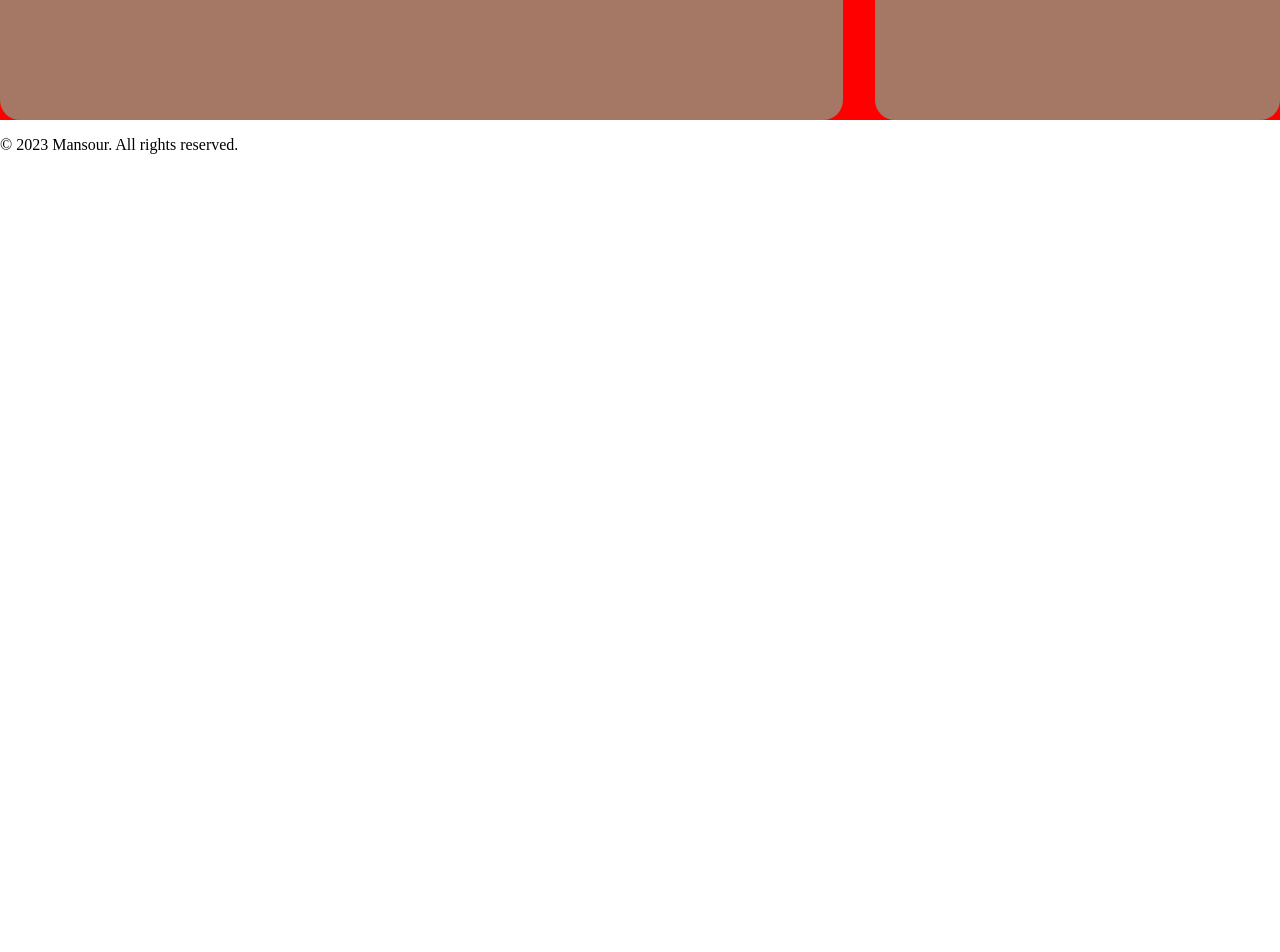
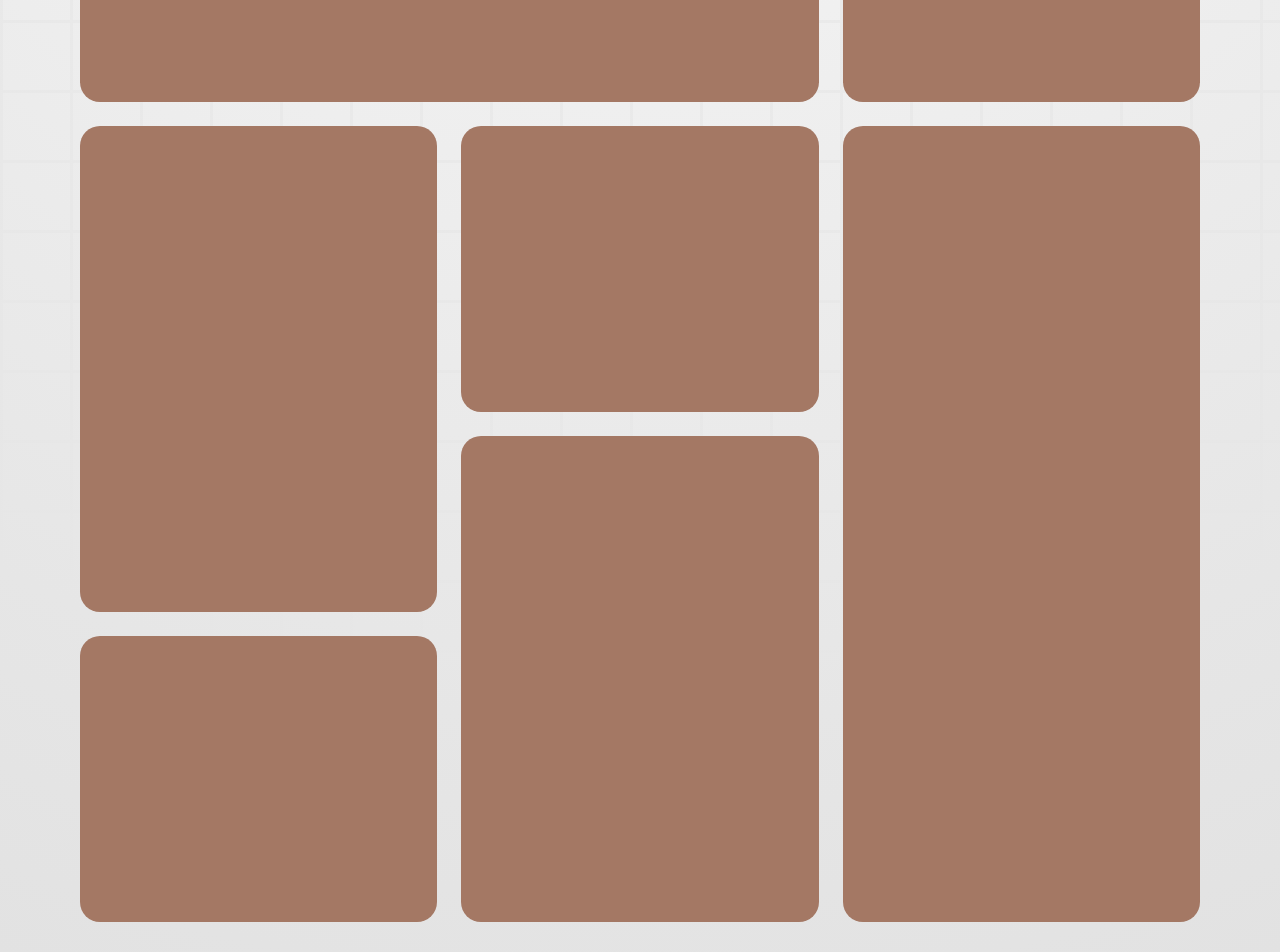
Before and after one commit to mansulol/my-portfolio, a React (Vite) app: page /my-portfolio/projects in a window 1280 px wide. Shown: the part 680-1632 px from the top of the page. Before the commit the page ends 850 px from the top, so only its background shows below. Built offline with nearby package versions, Linux system fonts and the light colour scheme.

Commit message:
grid of project updated

```diff
--- a/src/components/hero/Hero.scss
+++ b/src/components/hero/Hero.scss
@@ -8,7 +8,7 @@ $line-width: 3px;
 
 #section-hero {
     width: 100%;
-    height: 100vh;
+    //height: 100vh;
     background-image: linear-gradient($pattern-color $line-width, transparent $line-width), linear-gradient(to right, $pattern-color $line-width, transparent $line-width);
     background-size: $pattern-size $pattern-size;
     background-color: $background-color;
--- a/src/pages/projects/Projects.scss
+++ b/src/pages/projects/Projects.scss
@@ -1,13 +1,14 @@
 @import '/src/styles/global.scss';
 
 #page-projects{
+    width: 100%;
     min-height: 100vh;
-    width: 100%;
+    display: flex;
+    flex-direction: column;
 }
 
 .container-my-works {
     width: 100%;
-    height: 800px;
     // min-height: 100vh;
     display: flex;
     flex-direction: column;
@@ -28,17 +29,17 @@
     .container-bento-projects {
         width: 100%;
         height: 100%;
-        background-color: blue;
+        display: flex;
         // margin: 0 100px;
 
         .bento-grid-projects-wrapper{
             width: 100%;
-            height: 100%;
-            background-color: red;
+            height: auto;
             display: grid;
             grid-template-columns: repeat(3, 1fr);
-            grid-template-rows: repeat(3, 1fr);
-            gap: 2em;
+            grid-template-rows: 430px 286px 176px 286px;
+            gap: 1.5rem;
+            margin: 2rem 5rem;
 
             .bento-grid{
                 width: 100%;
@@ -48,24 +49,31 @@
             }
 
             .grid-1{
-
-                grid-area: 1 / 1 / 3 / 2;
+                grid-area: 1 / 1 / 2 / 3;
             }
 
             .grid-2{
-                grid-area: 1 / 2 / -3 / 4;
+                grid-area: 1 / 3 / -4 / 4;
             }
 
             .grid-3 {
-                grid-area: 2 / 2 / 3 / 3;
+                grid-area: 2 / 1 / 4 / 2;
             }
 
             .grid-4{
-                grid-area: -3 / -2 / -1 / -1;
+                grid-area: 4 / 1 / 5 / -3;
             }
 
             .grid-5{
-                grid-area: 3 / 1 / 3 / -2;
+                grid-area: 2 / 2 / -3 / 3;
+            }
+
+            .grid-6{
+                grid-area: 3 / 2 / 5 / -2;
+            }
+
+            .grid-7{
+                grid-area: -4 / -2 / -1 / -1;
             }
         }
     }
--- a/src/pages/projects/Projects.tsx
+++ b/src/pages/projects/Projects.tsx
@@ -19,6 +19,8 @@ export default function Projects() {
                             <div className="bento-grid grid-3"></div>
                             <div className="bento-grid grid-4"></div>
                             <div className="bento-grid grid-5"></div>
+                            <div className="bento-grid grid-6"></div>
+                            <div className="bento-grid grid-7"></div>
                         </div>
                     </div>
                 </section>
```
